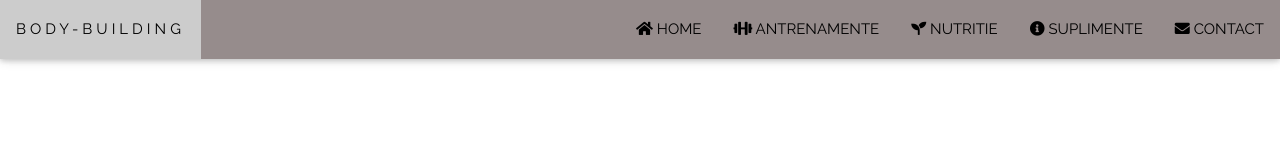
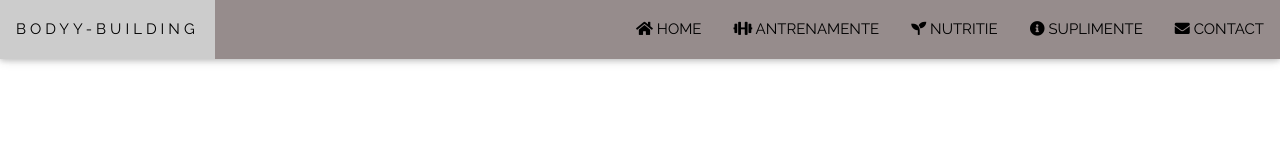
Before and after one commit to vacutalola/body-building.github.io, a plain HTML site: page index1.html in a window 1280 px wide. Drawn offline with Linux system fonts and the light colour scheme.

Commit message:
Update index1.html

```diff
--- a/index1.html
+++ b/index1.html
@@ -32,7 +32,7 @@ body, html {
 <!-- Navbar (sit on top) -->
 <div class="w3-top">
   <div class="w3-bar w3-white w3-card" id="myNavbar">
-    <a href="#home" class="w3-bar-item w3-button w3-wide">BODY-BUILDING</a>
+    <a href="#home" class="w3-bar-item w3-button w3-wide">BODYY-BUILDING</a>
     <!-- Right-sided navbar links -->
     <div class="w3-right w3-hide-small">
       <a href="#about" class="w3-bar-item w3-button"><i class="fas fa-home"></i> HOME</a>
```
